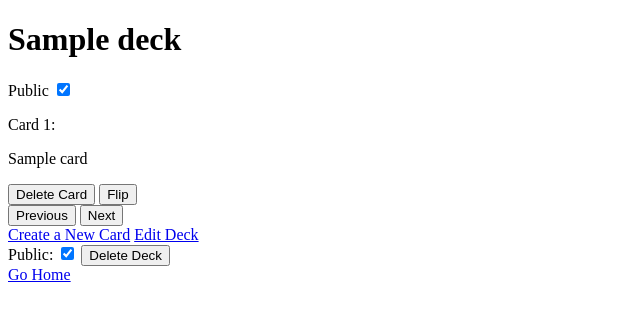
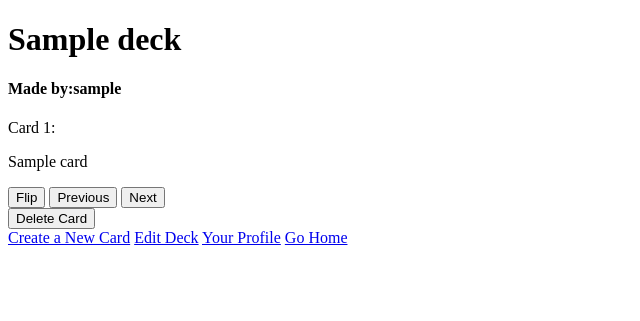
Before and after one commit to BuzzerrdBaait/Flashcardzz, a Django app: page /view_deck/1/ in a window 1280 px wide. Shown: the top 321 px of the page, without its empty margins (0-640 px from the left). Run offline with Django 4.2, Linux system fonts and the light colour scheme; a user stored in the database is signed in; tables that the repository leaves empty hold one stand-in row (values such as "Sample post").

Commit message:
updated user profile view, edit deck view, and view deck. Basically I'm consolidating the functions to CRUD the decks into the edit deck view to clean up the web page

```diff
--- a/flashcardgameapp/forms.py
+++ b/flashcardgameapp/forms.py
@@ -18,11 +18,12 @@ class DeckForm(forms.ModelForm):
 
         model = Deck
 
-        fields = ['title', 'description','public','category']
+        fields = ['title', 'description', 'public', 'category']
 
-        widgets={
+        widgets = {
 
-            forms.CheckboxInput(),
+            'public': forms.CheckboxInput(),
+
         }
 
 class CardForm(forms.ModelForm):
--- a/flashcardgameapp/models.py
+++ b/flashcardgameapp/models.py
@@ -82,7 +82,6 @@ class Card(models.Model):
     answer = models.TextField()  # Text field instead of ImageField
 
 
-
     def __str__(self):
 
         return f"Card {self.pk} of {self.deck.title}"
--- a/flashcardgameapp/templates/flashcardgameapp/edit_deck.html
+++ b/flashcardgameapp/templates/flashcardgameapp/edit_deck.html
@@ -15,6 +15,9 @@
 
      {{ form.as_p }}
 
+
+
+
      <button type="submit">Save Changes</button>
 
  </form>
--- a/flashcardgameapp/templates/flashcardgameapp/view_deck.html
+++ b/flashcardgameapp/templates/flashcardgameapp/view_deck.html
@@ -35,18 +35,8 @@
 <body>
 
     <h1>{{ deck.title }}</h1>
+    <H4>Made by:{{deck.user}}</H4>
 
-    <form method="post" action="{% url 'view_deck' deck.id %}">
-
-        {% csrf_token %}
-
-
-
-        <label for="public-deck">Public</label>
-
-        <input type="checkbox" id="public-deck" name="public" {% if deck.public %}checked{% endif %} onchange="this.form.submit()">
-
-    </form>
 
 
 
@@ -65,6 +55,17 @@
             </div>
 
 
+            <div id="navigation-buttons">
+
+            <button onclick="flipCard({{ card.id }})">Flip</button>
+
+
+            <button onclick="showPrevious()">Previous</button>
+
+            <button onclick="showNext()">Next</button>
+
+            </div>
+
 
             <form method="post" action="{% url 'view_deck' deck.id %}" style="display:inline;">
 
@@ -72,14 +73,16 @@
 
                 <input type="hidden" name="card_id" value="{{ card.id }}">
 
+                {% if deck.user == request.user%}
+
                 <button type="submit" name="action" value="delete_card">Delete Card</button>
+
+
+                {%endif%}
 
             </form>
 
 
-
-
-            <button onclick="flipCard({{ card.id }})">Flip</button>
 
         </div>
 
@@ -89,34 +92,24 @@
 
 
 
-    <div id="navigation-buttons">
 
-        <button onclick="showPrevious()">Previous</button>
-
-        <button onclick="showNext()">Next</button>
-
-    </div>
+    {% if deck.user == request.user%}
 
 
 
-    <a href="{% url 'create_card' deck.id %}">Create a New Card</a>
+        <a href="{% url 'create_card' deck.id %}">Create a New Card</a>
 
-    <a href="{% url 'edit_deck' deck.id %}">Edit Deck</a>
+        <a href="{% url 'edit_deck' deck.id %}">Edit Deck</a>
 
 
-    <form method="post" action="{% url 'view_deck' deck.id %}">
+    {%endif%}
 
-        {% csrf_token %}
 
-        <input type="hidden" name="deck_id" value="{{ deck.id }}">
+    {% if request.user.is_authenticated %}
 
-        <label for="public">Public:</label>
+    <a href="{% url 'user_profile' request.user.pk %}">Your Profile</a>
 
-        <input type="checkbox" id="public" name="public" {% if deck.public %}checked{% endif %}>
-
-        <button type="submit" name="delete_deck">Delete Deck</button>
-
-    </form>
+    {%endif%}
 
 
 
--- a/flashcardgameapp/views.py
+++ b/flashcardgameapp/views.py
@@ -2,70 +2,54 @@ from django.shortcuts import render
 from django.views.generic import ListView, DetailView
 from django.views import generic
 from django.urls import reverse_lazy
-from django.views.generic import DetailView
 from django.contrib.auth import authenticate, login
 from django.shortcuts import render, redirect, get_object_or_404, HttpResponseRedirect
-from django.contrib.auth.models import User
 from django.core.mail import send_mail
 from django.conf import settings
 from django.views import View
-from .models import User_Profile
-
+from .models import User_Profile,Deck, Card
 from django.http import HttpResponse
-
 from .forms import Registration
 from django.http import HttpResponseForbidden
+from django.contrib.auth.decorators import login_required
+from .forms import DeckForm, CardForm, DeleteCardForm, DeleteDeckForm
+from collections import OrderedDict
+from django.contrib.auth import get_user_model
+from django.contrib.auth.models import User
+
+User = get_user_model()
 
 
 
-from django.contrib.auth.decorators import login_required
+def home(request):
 
-from .models import Deck, Card
+    """_____I imported OrderedDict and created an instance of a dictionary of the Deck.Category choices
+    _____It sorts by the id # so I had to call lambda function and key[1] is used because the keywords
+    _____are in that column. So basically this is how to sort your items by the category choices defined
+    _____in the model's category dictionary.
 
-from .forms import DeckForm, CardForm, DeleteCardForm, DeleteDeckForm
+    """
+
+    user_decks = Deck.objects.all()
+
+    public_decks_by_category = {}
+
+    category_choices_dict = dict(Deck.CATEGORY_CHOICES)
+
+    sorted_categories = OrderedDict(sorted(category_choices_dict.items(), key=lambda key: key[1]))
+
+    for category in sorted_categories.keys():
+
+        public_decks_by_category[category] = Deck.objects.filter(public=True, category=category).order_by('category')
 
 
-@login_required
+    return render(request, 'home.html', {
 
-def home(request):
+        'user_decks': user_decks,
 
-    user_decks = Deck.objects.filter(user=request.user)
+        'public_decks_by_category': public_decks_by_category,
 
-
-
-    if request.method == 'POST':
-
-        delete_deck_form = DeleteDeckForm(request.POST)
-
-        delete_card_form = DeleteCardForm(request.POST)
-
-
-
-        if delete_deck_form.is_valid():
-
-            deck_id = delete_deck_form.cleaned_data['deck_id']
-
-            deck_to_delete = get_object_or_404(Deck, id=deck_id, user=request.user)
-
-            deck_to_delete.delete()
-
-            return redirect('home')
-
-
-
-    else:
-
-        delete_deck_form = DeleteDeckForm()
-
-
-
-    return render(request, 'home.html', {'user_decks': user_decks, 'delete_deck_form': delete_deck_form})
-
-
-
-from django.contrib.auth import get_user_model
-
-User = get_user_model()
+    })
 
 
 def user_profile_view(request, user_pk):
@@ -75,33 +59,31 @@ def user_profile_view(request, user_pk):
     user_decks = Deck.objects.filter(user=user)
 
 
+
     if request.method == 'POST':
 
-        delete_deck_form = DeleteDeckForm(request.POST)
+        for deck in user_decks:
 
-        delete_card_form = DeleteCardForm(request.POST)
+            public_checkbox_name = f'public_{deck.id}'
+
+            if public_checkbox_name in request.POST:
+
+                deck.public = True
+
+            else:
+
+                deck.public = False
+
+            deck.save()
 
 
 
-        if delete_deck_form.is_valid():
-
-            deck_id = delete_deck_form.cleaned_data['deck_id']
-
-            deck_to_delete = get_object_or_404(Deck, id=deck_id, user=request.user)
-
-            deck_to_delete.delete()
-
-            return redirect('home')
 
 
 
-    else:
-
-        delete_deck_form = DeleteDeckForm()
+    return render(request, 'user_profile.html', {'user_decks': user_decks})
 
 
-
-    return render(request, 'home.html', {'user_decks': user_decks, 'delete_deck_form': delete_deck_form})
 
 def login_user(request):
 
@@ -134,13 +116,16 @@ def login_user(request):
 
 def register(request):
 
+    """
+    This creates a user model based on the User_Profile model which is the base User model extended.
+    """
+
     if request.method == 'POST':
 
         form = Registration(request.POST)
 
         if form.is_valid():
 
-            # Create a new user account using Django's User model
 
             user_data = form.cleaned_data
 
@@ -181,9 +166,14 @@ def register(request):
 
 @login_required
 
+
+@login_required
+
 def create_deck(request):
 
-    # Create a new flashcard deck
+    """
+    Imported this Deck Form so users can have a view to create new decks
+    """
 
     if request.method == 'POST':
 
@@ -207,21 +197,12 @@ def create_deck(request):
 
 
 
-from django.shortcuts import render, get_object_or_404, redirect
 
-from .models import Deck, Card
-
-from .forms import DeleteCardForm, DeleteDeckForm
-
-from django.contrib.auth.decorators import login_required
-
-
-
-@login_required
 
 def view_deck(request, deck_id):
 
     deck = get_object_or_404(Deck, id=deck_id)
+
 
     cards = Card.objects.filter(deck=deck)
 
@@ -246,27 +227,6 @@ def view_deck(request, deck_id):
             card_to_delete.delete()
 
 
-
-        if delete_deck_form.is_valid():
-
-            deck_id = delete_deck_form.cleaned_data['deck_id']
-
-            deck_to_delete = get_object_or_404(Deck, id=deck_id, user=request.user)
-
-            deck_to_delete.delete()
-
-            return redirect('home')
-
-
-
-        # Handle the checkbox logic for the entire deck
-
-        deck.public = request.POST.get('public') == 'on'
-
-        deck.save()
-
-
-
         return redirect('view_deck', deck_id=deck.id)
 
     else:
@@ -275,7 +235,7 @@ def view_deck(request, deck_id):
 
 
 
-    return render(request, 'view_deck.html', {'deck': deck, 'cards': cards, 'delete_card_form': delete_card_form, 'delete_deck_form': delete_deck_form})
+    return render(request, 'view_deck.html', {'deck': deck, 'cards': cards, 'delete_card_form': delete_card_form})
 
 @login_required
 
@@ -320,9 +280,13 @@ def edit_deck(request, deck_id):
 
         if form.is_valid():
 
-            form.save()
+            deck_instance = form.save(commit=False)
 
-            # Redirect to the deck view or any other appropriate page after editing
+            # Get the value of the checkbox and set it to True/False
+
+            deck_instance.public = request.POST.get('public', False) == 'on'
+
+            deck_instance.save()
 
             return redirect('view_deck', deck_id=deck_id)
 
```
Also changed, not shown: flashcardgameapp/templates/flashcardgameapp/home.html (+37 -16 lines), flashcardgameapp/templates/flashcardgameapp/user_profile.html (+5 -13 lines).
